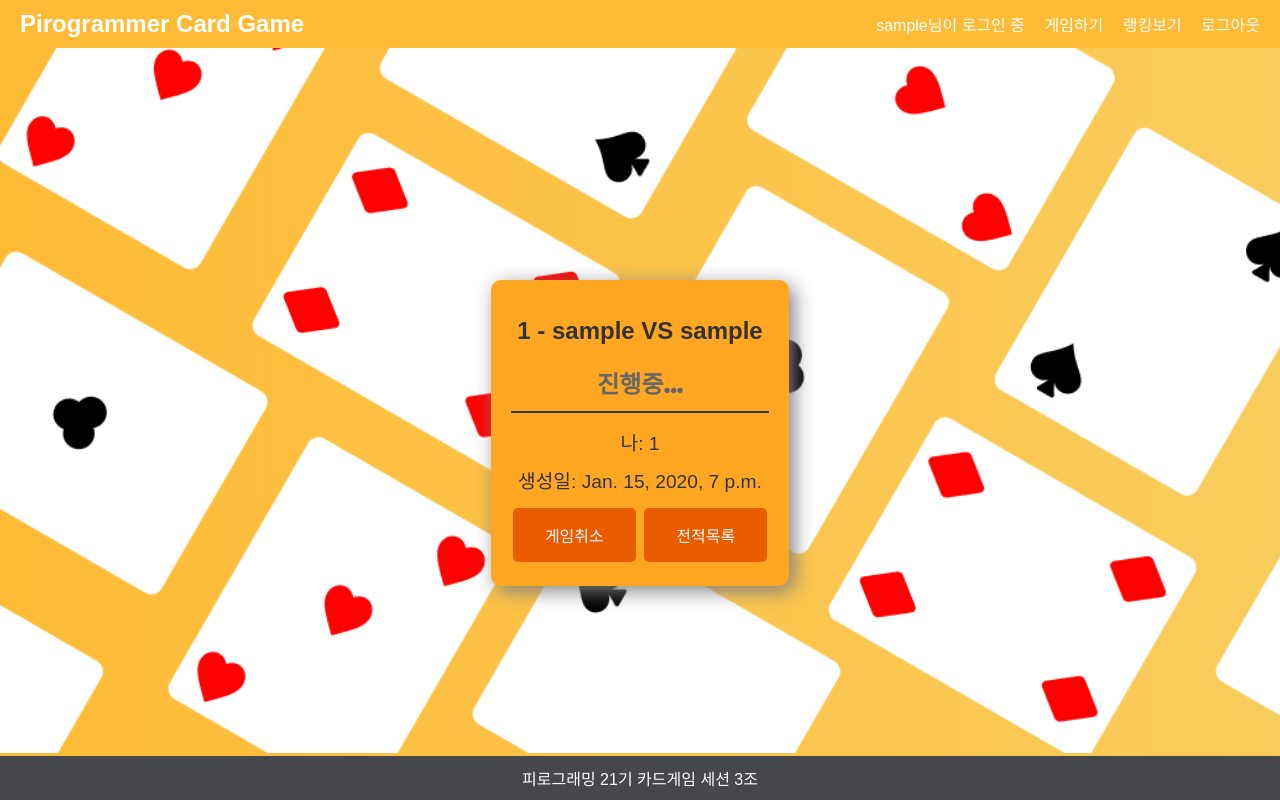
After one commit to Pirogramming-21/Piro21_CardGame_03, a Django app: page /games/detail/1/ in a window 1280 px wide. The commit adds this page. Run offline with Django 5.2, Linux system fonts and the light colour scheme; a user stored in the database is signed in; tables that the repository leaves empty hold one stand-in row (values such as "Sample post").

Commit message:
[feat] detail 추가

```diff
--- a/apps/games/urls.py
+++ b/apps/games/urls.py
@@ -8,4 +8,5 @@ urlpatterns = [
     path("list/", views.game_list, name="list"),
     path("counter_attack/<int:pk>/", views.counter_attack, name="counter_attack"),
     path('cancel/<int:pk>/', views.game_cancel, name='cancel'),
+    path('detail/<int:pk>/', views.game_detail, name='detail'),
 ]
--- a/apps/games/views.py
+++ b/apps/games/views.py
@@ -2,7 +2,6 @@ from django.shortcuts import render, redirect, get_object_or_404
 from django.contrib.auth.decorators import login_required
 from .forms import GameForm
 from .models import Game
-from apps.rank.models import Rank
 import random
 
 @login_required
@@ -35,54 +34,32 @@ def counter_attack(request, pk):
     game = get_object_or_404(Game, pk=pk)
     if request.method == 'POST':
         player2_card = request.POST.get('player2_card')
+        if player2_card is not None:
+            game.player2_card = int(player2_card)
+            game.status = 'COMPLETED'
 
-        if player2_card is None or player2_card == '':
+            if game.win_condition == 'HIGHER':
+                if game.player1_card > game.player2_card:
+                    game.result = 'WIN'
+                elif game.player1_card < game.player2_card:
+                    game.result = 'LOSE'
+                else:
+                    game.result = 'DRAW'
+            else:  # LOWER
+                if game.player1_card < game.player2_card:
+                    game.result = 'WIN'
+                elif game.player1_card > game.player2_card:
+                    game.result = 'LOSE'
+                else:
+                    game.result = 'DRAW'
+
+            game.save()
             return redirect('games:list')
-
-        try:
-            player2_card = int(player2_card)
-        except ValueError:
-            return redirect('games:list')
-
-        game.player2_card = player2_card
-        game.status = 'COMPLETED'
-
-        player1_card = game.player1_card
-
-
-        if game.win_condition == 'HIGHER':
-            if player1_card > player2_card:
-                game.result = 'WIN'
-                update_score(game.player1, player1_card)
-                update_score(game.player2, -player1_card)
-            elif player1_card < player2_card:
-                game.result = 'LOSE'
-                update_score(game.player1, -player2_card)
-                update_score(game.player2, player2_card)
-            else:
-                game.result = 'DRAW'
-        else:  # LOWER
-            if player1_card < player2_card:
-                game.result = 'WIN'
-                update_score(game.player1, player1_card)
-                update_score(game.player2, -player2_card)
-            elif player1_card > player2_card:
-                game.result = 'LOSE'
-                update_score(game.player1, -player1_card)
-                update_score(game.player2, player2_card)
-            else:
-                game.result = 'DRAW'
-
-        game.save()
-        return redirect('games:list')
+        else:
+            return redirect('games:counter_attack', pk=pk)
 
     random_numbers = random.sample(range(1, 11), 5)
     return render(request, 'games/counter_attack.html', {'game': game, 'random_numbers': random_numbers})
-
-def update_score(user, points):
-    rank, created = Rank.objects.get_or_create(user=user)
-    rank.score += points
-    rank.save()
 
 @login_required
 def game_cancel(request, pk):
@@ -90,3 +67,9 @@ def game_cancel(request, pk):
     if game.status == 'PENDING' and game.player1 == request.user:
         game.delete()
     return redirect('games:list')
+
+@login_required
+def game_detail(request, pk):
+    game = get_object_or_404(Game, pk=pk)
+    game_index = Game.objects.filter(created_at__lt=game.created_at).count() + 1  # 게임의 순서 계산
+    return render(request, 'games/detail.html', {'game': game, 'game_index': game_index})
--- a/static/css/games/attack.css
+++ b/static/css/games/attack.css
@@ -12,7 +12,7 @@ body {
     max-width: 700px;
     margin: 40px auto;
     text-align: center;
-    box-shadow: 0 10px 30px rgba(0,0,0,0.1);
+    box-shadow: 5px 5px 20px grey;
 }
 
 .game-title {
--- a/static/css/games/counter_attack.css
+++ b/static/css/games/counter_attack.css
@@ -12,7 +12,7 @@ body {
     max-width: 700px;
     margin: 40px auto;
     text-align: center;
-    box-shadow: 0 10px 30px rgba(0,0,0,0.1);
+    box-shadow: 5px 5px 20px grey;
 }
 
 .game-title {
--- /dev/null
+++ b/templates/games/detail.html
@@ -0,0 +1,81 @@
+{% extends "base.html" %}
+{% load static %}
+
+{% block title %}Game Detail{% endblock %}
+
+{% block content %}
+<style>
+    .game-detail-container {
+        display: flex;
+        justify-content: center;
+        align-items: center;
+        height: 100vh;
+
+    }
+    .game-detail-box {
+        background-color: rgba(255, 167, 35); /* 배경색 변경 */
+        border-radius: 10px; /* 모서리 둥글게 */
+        padding: 20px; /* 내부 여백 추가 */
+        width: auto; /* 너비 자동 조정 */
+        max-width: 90%; /* 최대 너비 제한 */
+        margin: 0 auto;
+        text-align: center;
+        box-shadow: 0 4px 8px rgba(0, 0, 0, 0.2); /* 박스 그림자 추가 */
+        color: #333; /* 텍스트 색상 */
+        box-shadow: 5px 5px 20px grey;
+    }
+    .game-detail-box h1 {
+        color: #333; /* 제목 색상 */
+        font-size: 1.5em; /* 제목 글자 크기 */
+        margin-bottom: 20px; /* 제목 아래 여백 */
+    }
+    .game-detail-box h2 {
+        color: #666; /* 부제목 색상 */
+        margin-bottom: 15px; /* 부제목 아래 여백 */
+    }
+    .game-detail-box p {
+        margin: 10px 0; /* 문단 여백 */
+        font-size: 1.2em; /* 글자 크기 */
+    }
+    .game-detail-box .btn {
+        background-color: #EB5B00; /* 버튼 배경색 */
+        border: none; /* 버튼 테두리 제거 */
+        color: white; /* 버튼 텍스트 색상 */
+        padding: 15px 32px; /* 버튼 여백 */
+        text-align: center; /* 텍스트 중앙 정렬 */
+        text-decoration: none; /* 텍스트 장식 제거 */
+        display: inline-block; /* 인라인 블록 */
+        font-size: 16px; /* 글자 크기 */
+        margin: 4px 2px; /* 버튼 간격 */
+        cursor: pointer; /* 커서 변경 */
+        border-radius: 5px; /* 버튼 모서리 둥글게 */
+        transition: background-color 0.3s; /* 배경색 전환 */
+    }
+    .game-detail-box .btn:hover {
+        background-color: #9b3e05; /* 버튼 호버 색상 */
+    }
+</style>
+
+<div class="game-detail-container">
+    <div class="game-detail-box">
+        <h1>{{ game_index }} - {{ game.player1.nickname }} VS {{ game.player2.nickname }}</h1>
+        {% if game.status == 'PENDING' %}
+            <h2>진행중...</h2>
+            {% if game.player1 == request.user %}
+                <p>나: {{ game.player1_card }}</p>
+            {% elif game.player2 == request.user %}
+                <p>나: {{ game.player2_card }}</p>
+            {% endif %}
+        {% endif %}
+        {% if game.status == 'COMPLETED' %}
+            <p>결과: {{ game.result }}</p>
+            <p>승리 조건: {{ game.get_win_condition_display }}</p>
+        {% endif %}
+        <p>생성일: {{ game.created_at }}</p>
+        {% if game.status == 'PENDING' and game.player1 == request.user %}
+            <a href="{% url 'games:cancel' game.pk %}" class="btn btn-danger">게임취소</a>
+        {% endif %}
+        <a href="{% url 'games:list' %}" class="btn btn-secondary">전적목록</a>
+    </div>
+</div>
+{% endblock %}
--- a/templates/games/list.html
+++ b/templates/games/list.html
@@ -46,7 +46,7 @@
                     {% endif %}
                 </div>
                 <div class="game-info">
-                    <a href="#" class="btn">게임 정보</a>
+                    <a href="{% url 'games:detail' game.pk %}" class="btn btn-info">게임 정보</a>
                 </div>
             </div>
         {% endfor %}
@@ -87,7 +87,7 @@
                     {% endif %}
                 </div>
                 <div class="game-info">
-                    <a href="#" class="btn">게임 정보</a>
+                    <a href="{% url 'games:detail' game.pk %}" class="btn btn-info">게임 정보</a>
                 </div>
             </div>
         {% endfor %}
```
